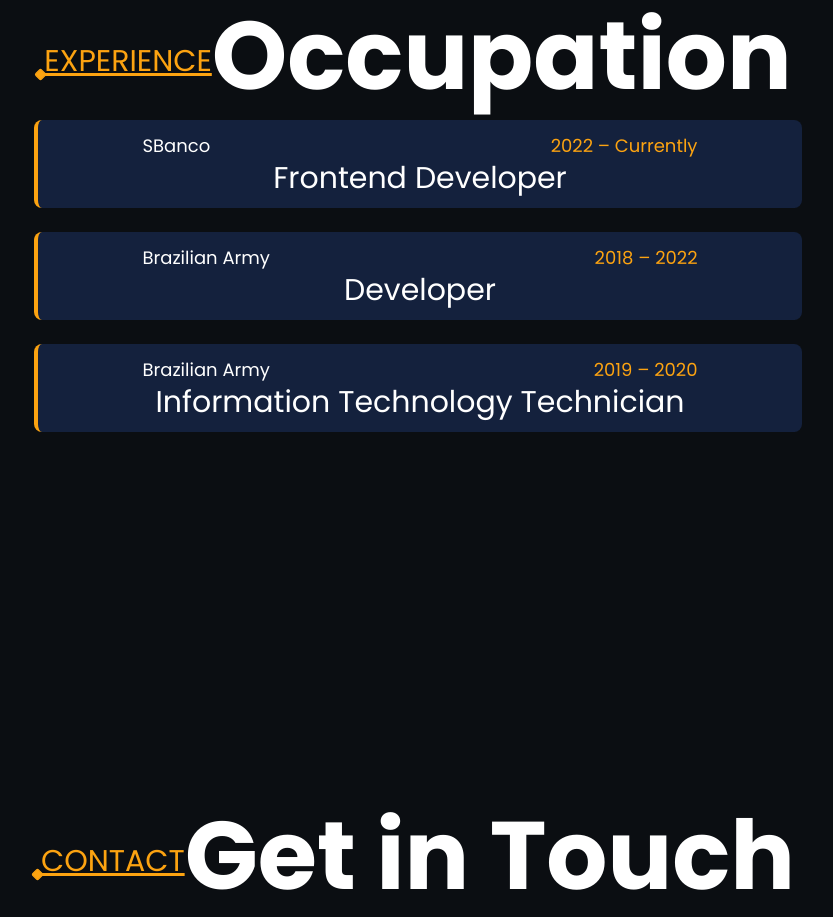
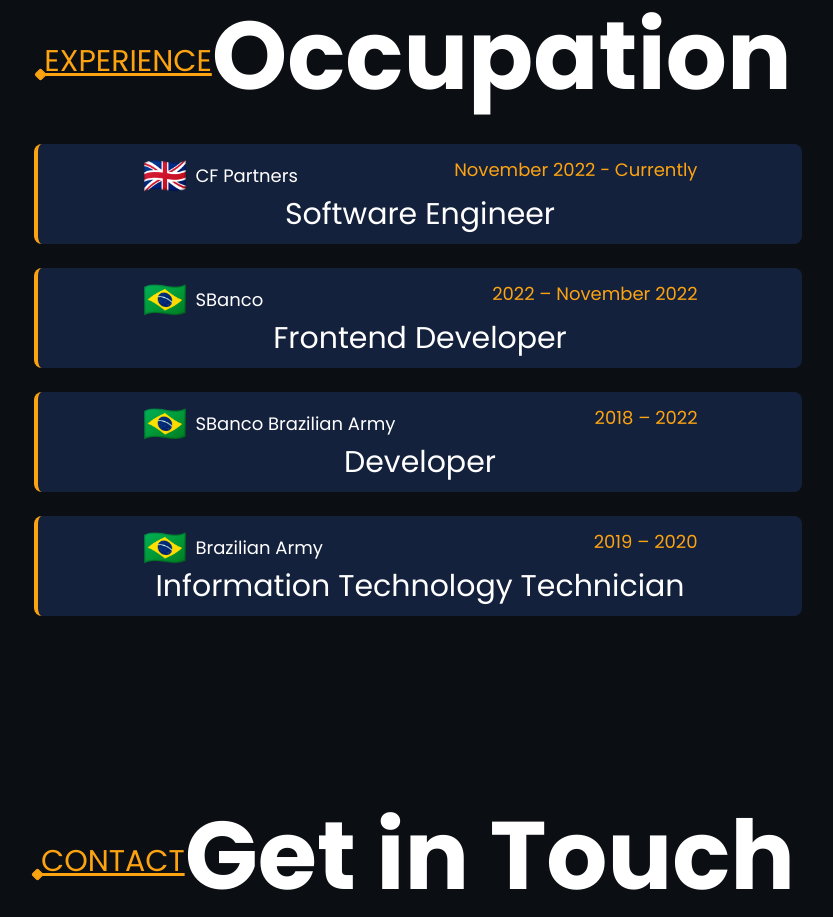
Before and after one commit to danktt/ResumeSite, a React (Create React App) app: page / in a window 1280 px wide. Shown: the part 3320-4237 px from the top of the page, without its empty margins (222-1055 px from the left). Built offline with nearby package versions, Linux system fonts and the light colour scheme; what smooth-scroll would draw is missing.

Commit message:
fix: page experience and CV pdf

```diff
--- a/src/Components/Faqs/index.tsx
+++ b/src/Components/Faqs/index.tsx
@@ -1,15 +1,39 @@
 export default function Faqs() {
   return (
     <>
-      <div className="space-y-2">
+      <div className="">
         <details className="p-3 border-l-4 border-accent bg-primary group rounded-lg hover:bg-primary-focus delay-150 transition">
           <summary className="flex items-center flex-col justify-between cursor-pointer">
             <div className="flex justify-between w-3/4 m-auto">
-              <h5 className="font-medium text-base-100 lg:text-lg text-sm">
-                SBanco{" "}
+              <h5 className="font-medium text-base-100 lg:text-lg text-sm flex items-center gap-2">
+                <span className="text-4xl">🇬🇧</span> CF Partners
               </h5>
               <span className="text-accent text-sm lg:text-lg">
-                2022 – Currently{" "}
+                November 2022 - Currently
+              </span>
+            </div>
+
+            <div>
+              <p className="lg:text-3xl text-xl">Software Engineer</p>
+            </div>
+          </summary>
+
+          <p className="mt-4 leading-relaxed text-base-100 text-center">
+            React Js | Next Js | Typescript | Javascript | Jest | Tailwindcss |
+            DaisyUI
+          </p>
+        </details>
+      </div>
+      <br />
+      <div className="space-y-4">
+        <details className="p-3 border-l-4 border-accent bg-primary group rounded-lg hover:bg-primary-focus delay-150 transition">
+          <summary className="flex items-center flex-col justify-between cursor-pointer">
+            <div className="flex justify-between w-3/4 m-auto">
+              <h5 className="font-medium text-base-100 lg:text-lg text-sm flex items-center gap-2">
+                <span className="text-4xl">🇧🇷</span>SBanco
+              </h5>
+              <span className="text-accent text-sm lg:text-lg">
+                2022 – November 2022
               </span>
             </div>
 
@@ -30,8 +54,8 @@
         <details className="p-3 border-l-4 border-accent bg-primary group rounded-lg hover:bg-primary-focus delay-150 transition">
           <summary className="flex items-center flex-col justify-between cursor-pointer">
             <div className="flex justify-between w-3/4 m-auto">
-              <h5 className="lg:text-lg text-sm font-medium text-base-100">
-                Brazilian Army{" "}
+              <h5 className="lg:text-lg text-sm font-medium text-base-100 flex items-center gap-2 ">
+                <span className="text-4xl">🇧🇷</span>SBanco Brazilian Army
               </h5>
               <span className="text-accent text-sm lg:text-lg">
                 2018 – 2022
@@ -55,8 +79,8 @@
         <details className="p-3 border-l-4 border-accent bg-primary hover:bg-primary-focus delay-150 transition group rounded-lg">
           <summary className="flex items-center flex-col justify-between cursor-pointer">
             <div className="flex justify-between w-3/4 m-auto">
-              <h5 className=" font-medium text-base-100 lg:text-lg text-sm">
-                Brazilian Army{" "}
+              <h5 className=" font-medium text-base-100 lg:text-lg text-sm flex items-center gap-2">
+                <span className="text-4xl">🇧🇷</span> Brazilian Army
               </h5>
               <span className="text-accent text-sm lg:text-lg">
                 2019 – 2020{" "}
--- a/src/Components/Navbar/index.tsx
+++ b/src/Components/Navbar/index.tsx
@@ -72,7 +72,9 @@
     <Disclosure
       as="nav"
       className={`${
-        isTopNav ? "bg-slate-600  " : "bg-transparent z-20"
+        isTopNav
+          ? "  bg-gradient-to-r from-transparent via-black to-transparent "
+          : "bg-transparent z-20"
       } w-full fixed z-20`}
     >
       {({ open }) => (
@@ -149,7 +151,7 @@
                                 item.current
                                   ? "bg-yellow-figma text-white  flex gap-1.5 items-center justify-center text-lg"
                                   : "text-white  hover:text-yellow-figma flex gap-1.5 items-center justify-center  text-lg",
-                                "px-3 py-2 rounded-md text-sm font-medium justify-center text-lg"
+                                "px-3 py-2 rounded-md text-sm font-medium justify-center "
                               )}
                               aria-current={item.current ? "page" : true}
                             >
--- a/src/Pages/Experience/index.tsx
+++ b/src/Pages/Experience/index.tsx
@@ -13,7 +13,7 @@
         </h1>
       </div>
 
-      <div className="lg:w-3/5 mx-3 lg:m-auto mt-5">
+      <div className="lg:w-3/5 mx-3 lg:m-auto mt-5 pt-6">
         <Faqs />
       </div>
     </div>
--- a/src/Pages/Home/index.tsx
+++ b/src/Pages/Home/index.tsx
@@ -17,8 +17,6 @@
               Welcome
             </h1>
             <span className=" text-center  lg:text-[65px] md:text-[50px] text-[32px] font-bold ">
-              {/* I’m Danilo Miranda */}
-              {/* <span className="text-accent lg:text-7xl">.</span> */}
               <Typewriter
                 options={{
                   wrapperClassName: "text-accent",
```
Also changed, not shown: 1 other file (tests, documents, lock files or other folders).
